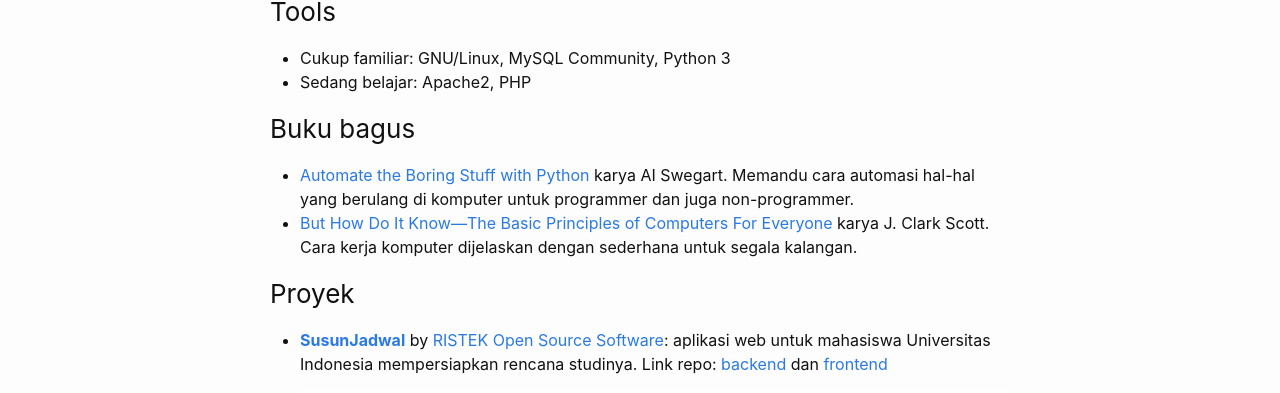
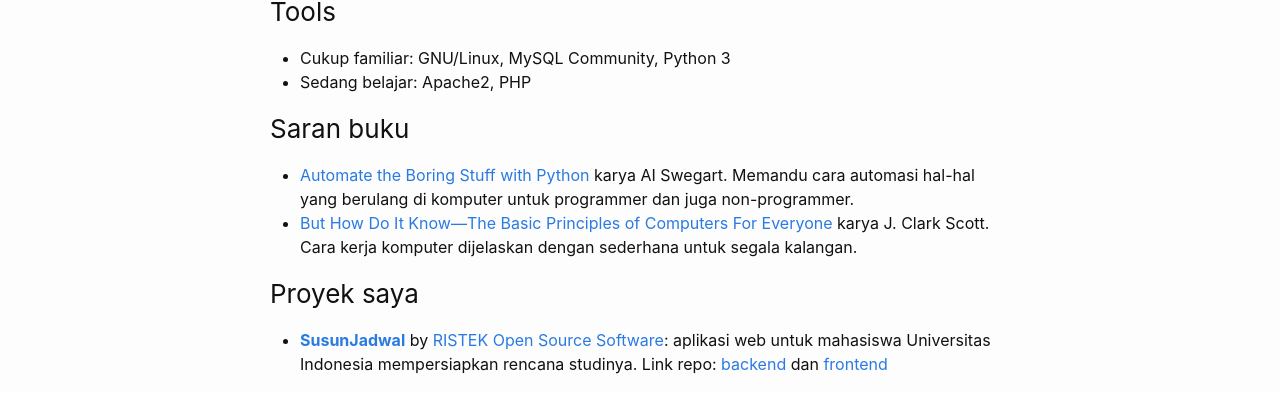
Before and after one commit to hamonangann/hamonangann.github.io, a Jekyll site: the page built from about.markdown, in a window 1280 px wide. Shown: the part 289-682 px from the top of the page. Built offline with Jekyll 4.4.1, drawn with Linux system fonts in a browser that asks for light colours.

Commit message:
edit subheading about

```diff
--- a/about.markdown
+++ b/about.markdown
@@ -14,12 +14,12 @@ Mau bertegur sapa? Kirim email ke [b.hamonangan.p@gmail.com](mailto:b.hamonangan
 - Cukup familiar: GNU/Linux, MySQL Community, Python 3
 - Sedang belajar: Apache2, PHP
 
-### Buku bagus
+### Saran buku
 
 - [Automate the Boring Stuff with Python](https://automatetheboringstuff.com/) karya AI Swegart. Memandu cara automasi hal-hal yang berulang di komputer untuk programmer dan juga non-programmer.
 - [But How Do It Know—The Basic Principles of Computers For Everyone](https://openlibrary.org/books/OL26675175M/But_How_Do_It_Know) karya J. Clark Scott. Cara kerja komputer dijelaskan dengan sederhana untuk segala kalangan.
 
-### Proyek
+### Proyek saya
 
 - **[SusunJadwal](https://susunjadwal.cs.ui.ac.id)** by [RISTEK Open Source Software](https://oss.ristek.cs.ui.ac.id/): aplikasi web untuk mahasiswa Universitas Indonesia mempersiapkan rencana studinya. Link repo: [backend](https://github.com/ristekoss/susunjadwal-backend) dan [frontend](https://github.com/ristekoss/susunjadwal-frontend)
 
```
